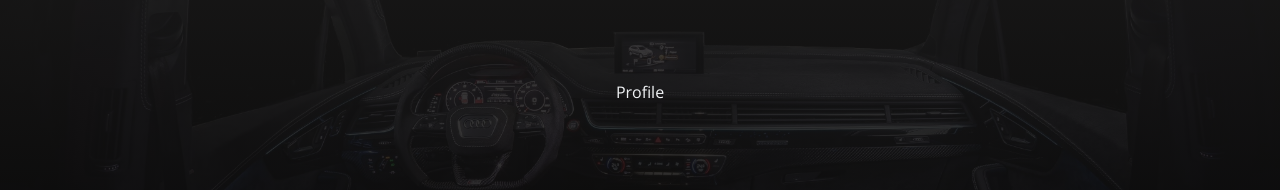
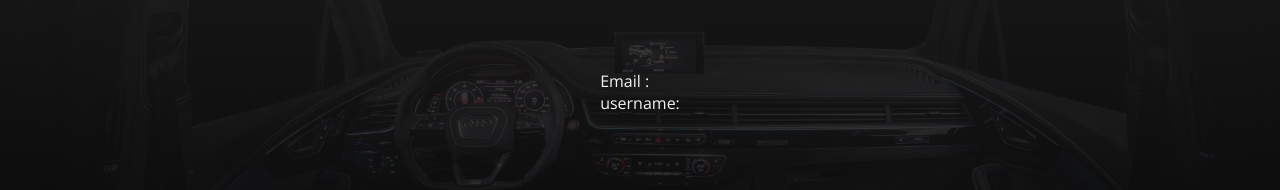
Before and after one commit to georgi1141/Sterusdesign, a React (Vite) app: page /profile in a window 1280 px wide. Shown: the part 310-500 px from the top of the page. Built offline with nearby package versions, Linux system fonts and the light colour scheme.

Commit message:
test user in Global Context

```diff
--- a/src/components/content/Login.jsx
+++ b/src/components/content/Login.jsx
@@ -1,7 +1,7 @@
 import React from "react";
 import { Button, Checkbox, Form, Input } from "antd";
 import "./login.css";
-import { Link } from "react-router-dom";
+import { Link ,useNavigate} from "react-router-dom";
 import { login } from "../../services/userService";
 import { ToastContainer, toast } from "react-toastify";
 import { useGlobalContext } from "../global/GlobalAppContext";
@@ -9,6 +9,8 @@ import { useGlobalContext } from "../global/GlobalAppContext";
 
 
 function Login() {
+
+    const navigate = useNavigate()
 
 const { user, setUser } = useGlobalContext();
 
@@ -21,6 +23,7 @@ const onFinish = async ({ email, password }) => {
         return;
         }
         setUser(res)
+        navigate('/')
   } catch (error) {
     toast.error(error.message);
   }
--- a/src/components/content/Profile.jsx
+++ b/src/components/content/Profile.jsx
@@ -1,11 +1,20 @@
 import React from 'react'
+import { useGlobalContext } from '../global/GlobalAppContext'
 
 
 
 function Profile() {
+
+  const {user} = useGlobalContext()
+  console.log(user)
   return (
 
-    <div>Profile</div>
+    <div>
+      {user && <> <div>Email :{user.email}</div>
+      <div> username:{user.username}</div></>}
+
+
+    </div>
 
 
 
--- a/src/services/userService.js
+++ b/src/services/userService.js
@@ -1,10 +1,10 @@
-const url = 'http://localhost:3030'
+const baseUrl = 'http://localhost:3030'
 
 
 
 export const login = async (email,password) =>{
 
-    const res = await fetch(`${url}/users/login`,{
+    const res = await fetch(`${baseUrl}/users/login`,{
         method:"POST",
         options:{
             'content-type':'application/json'
```
